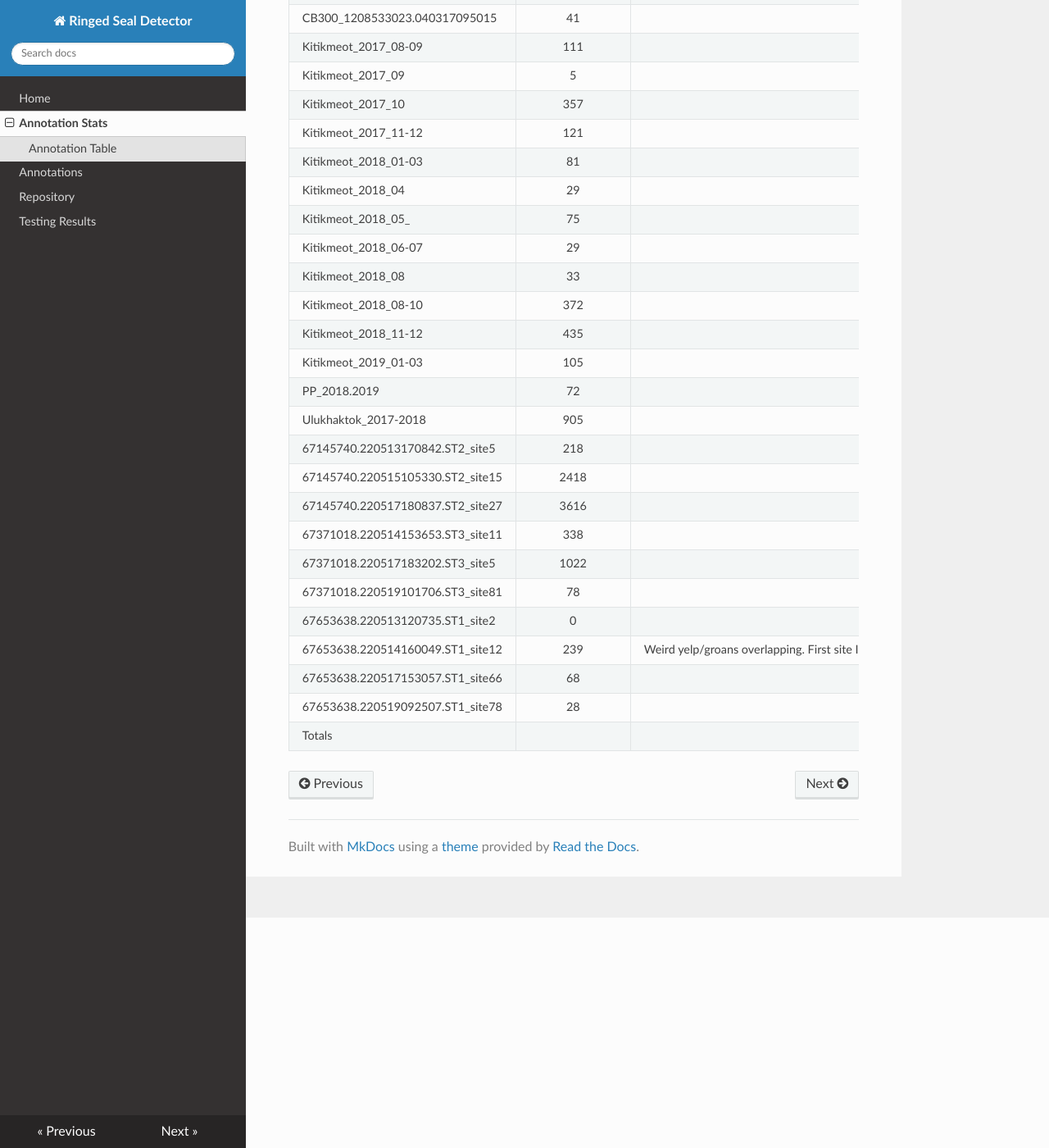
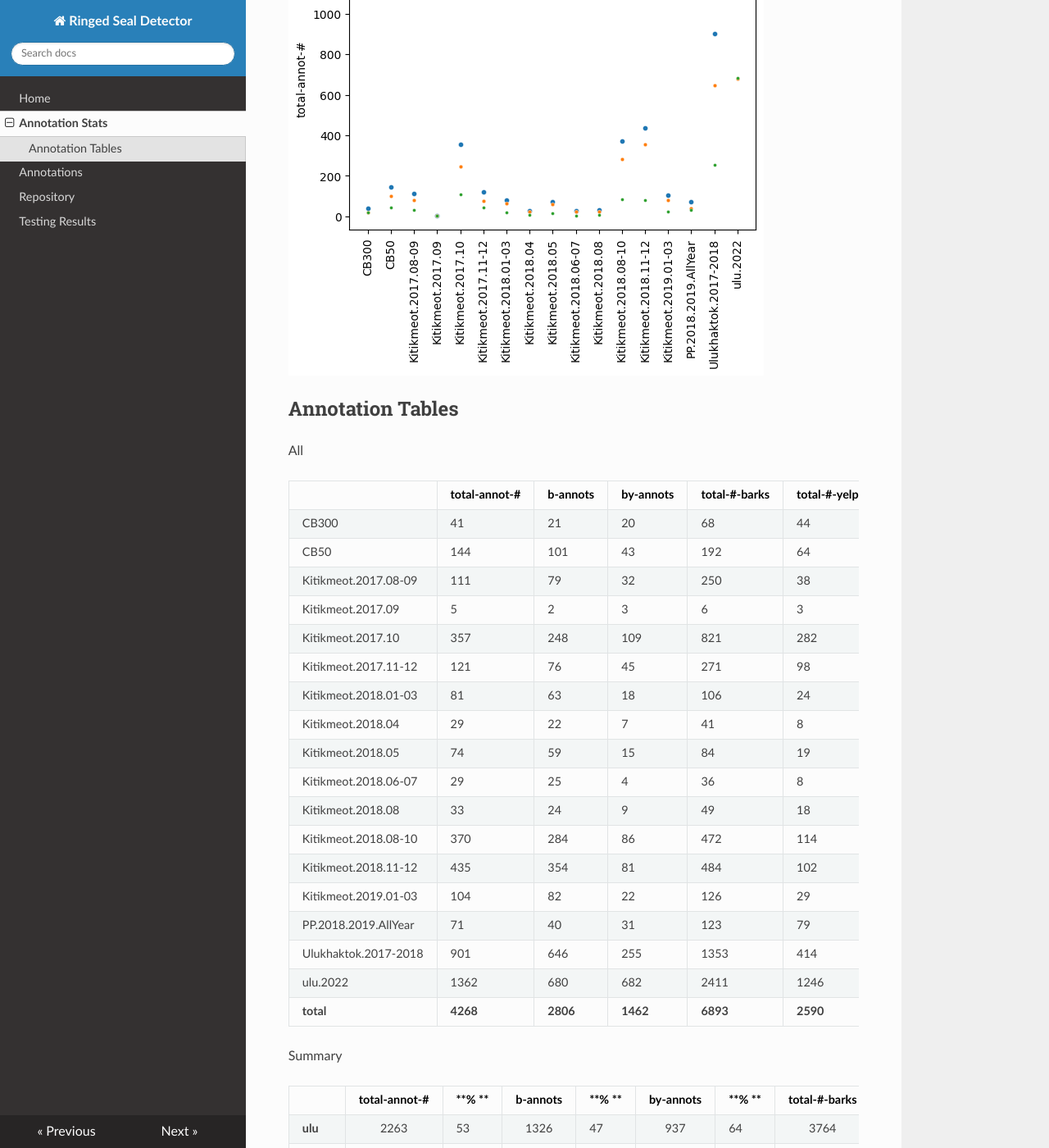
Before and after one commit to karlzam/ringed-seal-docs, an MkDocs documentation site: the page built from docs/annotation-stats.md, in a window 1280 px wide and 1400 px high, scrolled down 281 px. Shown: the whole window at 82% size. Built offline with MkDocs 1.6.1, drawn with Linux system fonts in a browser that asks for light colours; nearby versions of some CDN libraries; some of the changed text lies outside the part shown.

Commit message:
no message

```diff
--- a/docs/annotation-stats.md
+++ b/docs/annotation-stats.md
@@ -1,32 +1,38 @@
 # Annotation Stats
 
-## Annotation Table
-| Annotation Table                 | # of Annotations |                                                                                                                      Notes |
-|----------------------------------|:----------------:|---------------------------------------------------------------------------------------------------------------------------:|
-| CB50_2018.2019                   |       144        |                                                                                                                 Very faint |
-| CB300_1208533023.040317095015    |        41        |                                                                                                                      Faint |
-| Kitikmeot_2017_08-09             |       111        |
-| Kitikmeot_2017_09                |        5         |                                                                                                                      Faint |
-| Kitikmeot_2017_10                |       357        |                                                                                                                            |
-| Kitikmeot_2017_11-12             |       121        |                                                                                                                            |
-| Kitikmeot_2018_01-03             |        81        |                                                                                                                            |
-| Kitikmeot_2018_04                |        29        |                                                                                                                            |
-| Kitikmeot_2018_05_               |        75        |                                                                                                                            |
-| Kitikmeot_2018_06-07             |        29        |                                                                                                                            |
-| Kitikmeot_2018_08                |        33        |                                                                                                                            |
-| Kitikmeot_2018_08-10             |       372        |                                                                                                                            |
-| Kitikmeot_2018_11-12             |       435        |                                                                                                                            |
-| Kitikmeot_2019_01-03             |       105        |                                                                                                                            |
-| PP_2018.2019                     |        72        |                                                                                                                            |
-| Ulukhaktok_2017-2018             |       905        |                                                                                                                            |
-| 67145740.220513170842.ST2_site5  |       218        |                                                                                                                            |
-| 67145740.220515105330.ST2_site15 |       2418       |                                                                                                                            |
-| 67145740.220517180837.ST2_site27 |       3616       |                                                                                                                            |
-| 67371018.220514153653.ST3_site11 |       338        |                                                                                                                            |
-| 67371018.220517183202.ST3_site5  |       1022       |                                                                                                                 Good barks |
-| 67371018.220519101706.ST3_site81 |        78        |                                                                                                                            |
-| 67653638.220513120735.ST1_site2  |        0         |                                                                                                              Only BS calls |
-| 67653638.220514160049.ST1_site12 |       239        |        Weird yelp/groans overlapping. First site I’ve seen this. Some labelled RS might be BS? For now these are set to X. |
-| 67653638.220517153057.ST1_site66 |        68        |                     Added “UNK” call type (6) for the weird ones - these might be BS?                                      |
-| 67653638.220519092507.ST1_site78 |        28        |                                                                                                                            |
-| Totals                           |                  |                                                                                                                            |
+![site sum](sum_by_site.png)
+
+## Annotation Tables
+
+All
+
+|                      | total-annot-# | b-annots | by-annots | total-#-barks | total-#-yelps |
+|----------------------|---------------|----------|-----------|---------------|---------------|
+| CB300                | 41            | 21       | 20        | 68            | 44            |
+| CB50                 | 144           | 101      | 43        | 192           | 64            |
+| Kitikmeot.2017.08-09 | 111           | 79       | 32        | 250           | 38            |
+| Kitikmeot.2017.09    | 5             | 2        | 3         | 6             | 3             |
+| Kitikmeot.2017.10    | 357           | 248      | 109       | 821           | 282           |
+| Kitikmeot.2017.11-12 | 121           | 76       | 45        | 271           | 98            |
+| Kitikmeot.2018.01-03 | 81            | 63       | 18        | 106           | 24            |
+| Kitikmeot.2018.04    | 29            | 22       | 7         | 41            | 8             |
+| Kitikmeot.2018.05    | 74            | 59       | 15        | 84            | 19            |
+| Kitikmeot.2018.06-07 | 29            | 25       | 4         | 36            | 8             |
+| Kitikmeot.2018.08    | 33            | 24       | 9         | 49            | 18            |
+| Kitikmeot.2018.08-10 | 370           | 284      | 86        | 472           | 114           |
+| Kitikmeot.2018.11-12 | 435           | 354      | 81        | 484           | 102           |
+| Kitikmeot.2019.01-03 | 104           | 82       | 22        | 126           | 29            |
+| PP.2018.2019.AllYear | 71            | 40       | 31        | 123           | 79            |
+| Ulukhaktok.2017-2018 | 901           | 646      | 255       | 1353          | 414           |
+| ulu.2022             | 1362          | 680      | 682       | 2411          | 1246          |
+| **total**            | **4268**      | **2806** | **1462**  | **6893**      | **2590**      |
+
+Summary
+
+|            | **total-annot-#** | **% **  | **b-annots** | **% **  | **by-annots** | **% **  | **total-#-barks** | **% **  | **total-#-yelps** | **% **  |
+|------------|:-----------------:|---------|:------------:|---------|:-------------:|---------|:-----------------:|---------|:-----------------:|---------|
+| **ulu**    | 2263              | 53      | 1326         | 47      | 937           | 64      | 3764              | 55      | 1660              | 64      |
+| **kk**     | 1749              | 41      | 1318         | 47      | 431           | 29      | 2746              | 40      | 743               | 29      |
+| **pp**     | 71                | 2       | 40           | 1       | 31            | 2       | 123               | 2       | 79                | 3       |
+| **cb**     | 185               | 4       | 122          | 4       | 63            | 4       | 260               | 4       | 108               | 4       |
+| **totals** | **4268**          | **100** | **2806**     | **100** | **1462**      | **100** | **6893**          | **100** | **2590**          | **100** |
```
Also changed, not shown: docs/sum_by_site.png (added).
